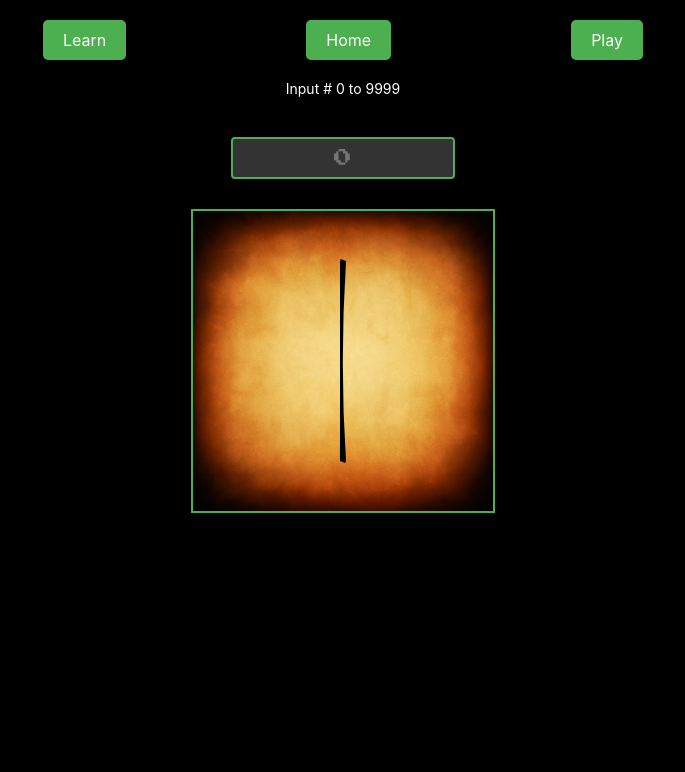
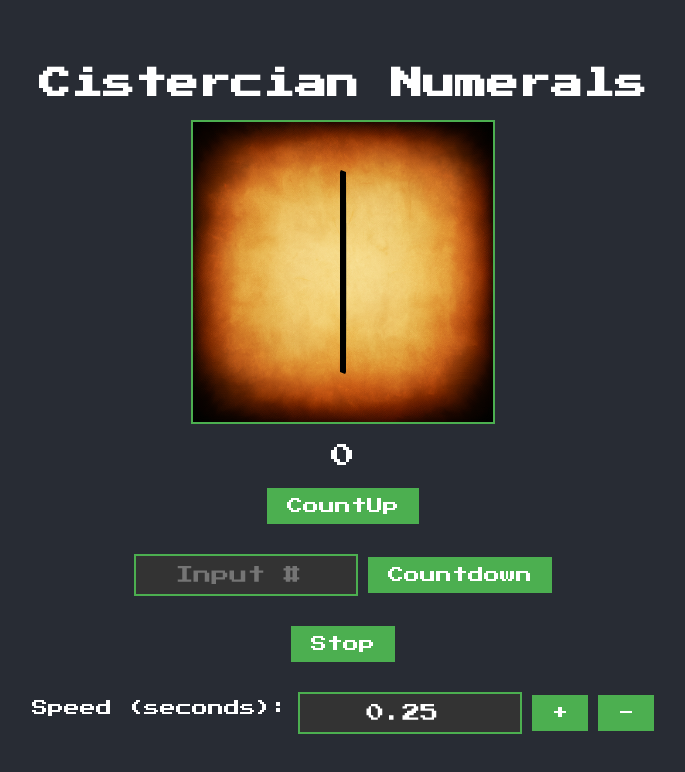
Before and after one commit to jelaludo/CistercianCursor, a React (Create React App) app: page / in a window 1280 px wide. Shown: the top 772 px of the page, without its empty margins (297-982 px from the left). Built offline with nearby package versions, Linux system fonts and the light colour scheme.

Commit message:
Countdown back

```diff
--- a/src/App.css
+++ b/src/App.css
@@ -41,7 +41,10 @@
   display: flex;
   flex-direction: column;
   align-items: center;
-  padding: 20px;
+  justify-content: center;
+  min-height: 100vh;
+  background-color: #282c34;
+  color: white;
 }
 
 nav {
--- a/src/App.tsx
+++ b/src/App.tsx
@@ -1,5 +1,6 @@
 import React from 'react';
 import { BrowserRouter as Router, Route, Link, Routes } from 'react-router-dom';
+import Home from './Home';
 import CistercianNumeral from './CistercianNumeral';
 import CistercianGame from './CistercianGame';
 import CistercianLearn from './CistercianLearn';
@@ -9,13 +10,8 @@ const App: React.FC = () => {
   return (
     <Router>
       <div className="app-container">
-        <nav>
-          <Link to="/learn" className="nav-button">Learn</Link>
-          <Link to="/" className="nav-button">Home</Link>
-          <Link to="/play" className="nav-button">Play</Link>
-        </nav>
         <Routes>
-          <Route path="/" element={<CistercianNumeral />} />
+          <Route path="/" element={<Home />} />
           <Route path="/learn" element={<CistercianLearn />} />
           <Route path="/play" element={<CistercianGame />} />
         </Routes>
--- a/src/CistercianGame.css
+++ b/src/CistercianGame.css
@@ -99,3 +99,31 @@ input[type="number"] {
 .histogram-label {
     margin-top: 5px;
 }
+
+.play-again-container {
+    display: flex;
+    justify-content: center;
+    margin-top: 20px;
+    width: 100%;
+}
+
+.play-again-button {
+    font-family: 'Press Start 2P', cursive;
+    font-size: 16px;
+    padding: 10px 20px;
+    background-color: #4CAF50;
+    color: white;
+    border: none;
+    cursor: pointer;
+    transition: background-color 0.3s;
+}
+
+.play-again-button:hover {
+    background-color: #45a049;
+}
+
+/* Ensure the button is visible */
+.cistercian-game-container button {
+    display: inline-block;
+    margin: 10px 0;
+}
--- a/src/CistercianGame.tsx
+++ b/src/CistercianGame.tsx
@@ -33,6 +33,7 @@ const CistercianGame: React.FC = () => {
         setCurrentNumber(generateNewNumber());
         setHistogram(new Array(MAX_HISTOGRAM_SECONDS).fill(0));
         setLastWrongGuess(null);
+        setUserGuess('');  // Clear the user's guess
         startTimer();
     };
 
@@ -160,6 +161,11 @@ const CistercianGame: React.FC = () => {
                         <p>Correct Guesses: {correctGuesses}</p>
                         <p>Avg. Time per Guess: {correctGuesses > 0 ? (totalTime / correctGuesses).toFixed(2) : '0'} seconds</p>
                     </div>
+                    {gameOver && (
+                        <div className="play-again-container">
+                            <button onClick={startGame} className="play-again-button">Play Again</button>
+                        </div>
+                    )}
                     {gameOver && renderHistogram()}
                 </>
             )}
--- /dev/null
+++ b/src/Home.css
@@ -0,0 +1,68 @@
+@import url('https://fonts.googleapis.com/css2?family=Press+Start+2P&display=swap');
+
+.home-container {
+    display: flex;
+    flex-direction: column;
+    align-items: center;
+    font-family: 'Press Start 2P', cursive;
+    color: white;
+    padding: 20px;
+}
+
+h1 {
+    margin-bottom: 20px;
+}
+
+canvas {
+    margin-bottom: 20px;
+}
+
+.current-number {
+    font-size: 24px;
+    margin-bottom: 20px;
+}
+
+.controls {
+    display: flex;
+    flex-direction: column;
+    align-items: center;
+    gap: 10px;
+}
+
+button {
+    font-family: 'Press Start 2P', cursive;
+    font-size: 16px;
+    padding: 10px 20px;
+    background-color: #4CAF50;
+    color: white;
+    border: none;
+    cursor: pointer;
+    transition: background-color 0.3s;
+}
+
+button:hover {
+    background-color: #45a049;
+}
+
+.speed-control {
+    display: flex;
+    align-items: center;
+    gap: 10px;
+}
+
+input[type="number"] {
+    font-family: 'Press Start 2P', cursive;
+    font-size: 16px;
+    padding: 5px;
+    width: 80px;
+    text-align: center;
+    background-color: #333;
+    color: white;
+    border: 2px solid #4CAF50;
+}
+
+.countdown-controls {
+    display: flex;
+    align-items: center;
+    gap: 10px;
+}
--- /dev/null
+++ b/src/Home.tsx
@@ -0,0 +1,115 @@
+import React, { useState, useEffect, useRef } from 'react';
+import { drawCistercianNumeral } from './drawingModule';
+import './Home.css';
+
+const CANVAS_SIZE = 300;
+
+const Home: React.FC = () => {
+    const [currentNumber, setCurrentNumber] = useState(0);
+    const [counting, setCounting] = useState(false);
+    const [countDirection, setCountDirection] = useState<'up' | 'down'>('up');
+    const [speed, setSpeed] = useState(0.25);
+    const [manualStart, setManualStart] = useState<number | ''>('');
+    const canvasRef = useRef<HTMLCanvasElement>(null);
+    const timerRef = useRef<NodeJS.Timeout | null>(null);
+
+    useEffect(() => {
+        if (canvasRef.current) {
+            drawCistercianNumeral(canvasRef.current, currentNumber);
+        }
+    }, [currentNumber]);
+
+    useEffect(() => {
+        if (counting) {
+            startCounting();
+        } else {
+            stopCounting();
+        }
+        return () => stopCounting();
+    }, [counting, countDirection, speed]);
+
+    const startCounting = () => {
+        if (timerRef.current) clearInterval(timerRef.current);
+        timerRef.current = setInterval(() => {
+            setCurrentNumber(prev => {
+                const newNumber = countDirection === 'up' ? prev + 1 : prev - 1;
+                return newNumber < 0 ? 0 : newNumber;
+            });
+        }, speed * 1000);
+    };
+
+    const stopCounting = () => {
+        if (timerRef.current) clearInterval(timerRef.current);
+    };
+
+    const handleSpeedChange = (e: React.ChangeEvent<HTMLInputElement>) => {
+        const newSpeed = parseFloat(e.target.value);
+        if (!isNaN(newSpeed) && newSpeed > 0) {
+            setSpeed(newSpeed);
+        }
+    };
+
+    const handleSpeedIncrement = (increment: number) => {
+        setSpeed(prev => Math.max(0.25, prev + increment));
+    };
+
+    const handleManualStartChange = (e: React.ChangeEvent<HTMLInputElement>) => {
+        const newStart = parseInt(e.target.value);
+        if (!isNaN(newStart) && newStart >= 0) {
+            setManualStart(newStart);
+        } else {
+            setManualStart('');
+        }
+    };
+
+    const startCountdown = () => {
+        if (manualStart !== '') {
+            setCurrentNumber(manualStart);
+        }
+        setCounting(true);
+        setCountDirection('down');
+    };
+
+    return (
+        <div className="home-container">
+            <h1>Cistercian Numerals</h1>
+            <canvas
+                ref={canvasRef}
+                width={CANVAS_SIZE}
+                height={CANVAS_SIZE}
+                style={{ width: `${CANVAS_SIZE}px`, height: `${CANVAS_SIZE}px` }}
+            />
+            <div className="current-number">
+                {currentNumber}
+            </div>
+            <div className="controls">
+                <button onClick={() => { setCounting(true); setCountDirection('up'); }}>CountUp</button>
+                <div className="countdown-controls">
+                    <input
+                        type="number"
+                        value={manualStart}
+                        placeholder="Input #"
+                        onChange={handleManualStartChange}
+                    />
+                    <button onClick={startCountdown}>Countdown</button>
+                </div>
+                <button onClick={() => setCounting(false)}>Stop</button>
+                <div className="speed-control">
+                    <label htmlFor="speed">Speed (seconds):</label>
+                    <input
+                        type="number"
+                        id="speed"
+                        value={speed}
+                        step="0.25"
+                        min="0.25"
+                        onChange={handleSpeedChange}
+                    />
+                    <button onClick={() => handleSpeedIncrement(0.25)}>+</button>
+                    <button onClick={() => handleSpeedIncrement(-0.25)}>-</button>
+                </div>
+            </div>
+        </div>
+    );
+};
+
+export default Home;
--- a/src/index.css
+++ b/src/index.css
@@ -5,6 +5,8 @@ body {
     sans-serif;
   -webkit-font-smoothing: antialiased;
   -moz-osx-font-smoothing: grayscale;
+  background-color: #282c34;
+  color: white;
 }
 
 code {
--- a/src/index.tsx
+++ b/src/index.tsx
@@ -1,19 +1,11 @@
 import React from 'react';
-import ReactDOM from 'react-dom/client';
+import ReactDOM from 'react-dom';
 import './index.css';
 import App from './App';
-import reportWebVitals from './reportWebVitals';
 
-const root = ReactDOM.createRoot(
-  document.getElementById('root') as HTMLElement
+ReactDOM.render(
+    <React.StrictMode>
+        <App />
+    </React.StrictMode>,
+    document.getElementById('root')
 );
-root.render(
-  <React.StrictMode>
-    <App />
-  </React.StrictMode>
-);
-
-// If you want to start measuring performance in your app, pass a function
-// to log results (for example: reportWebVitals(console.log))
-// or send to an analytics endpoint. Learn more: https://bit.ly/CRA-vitals
-reportWebVitals();
```
